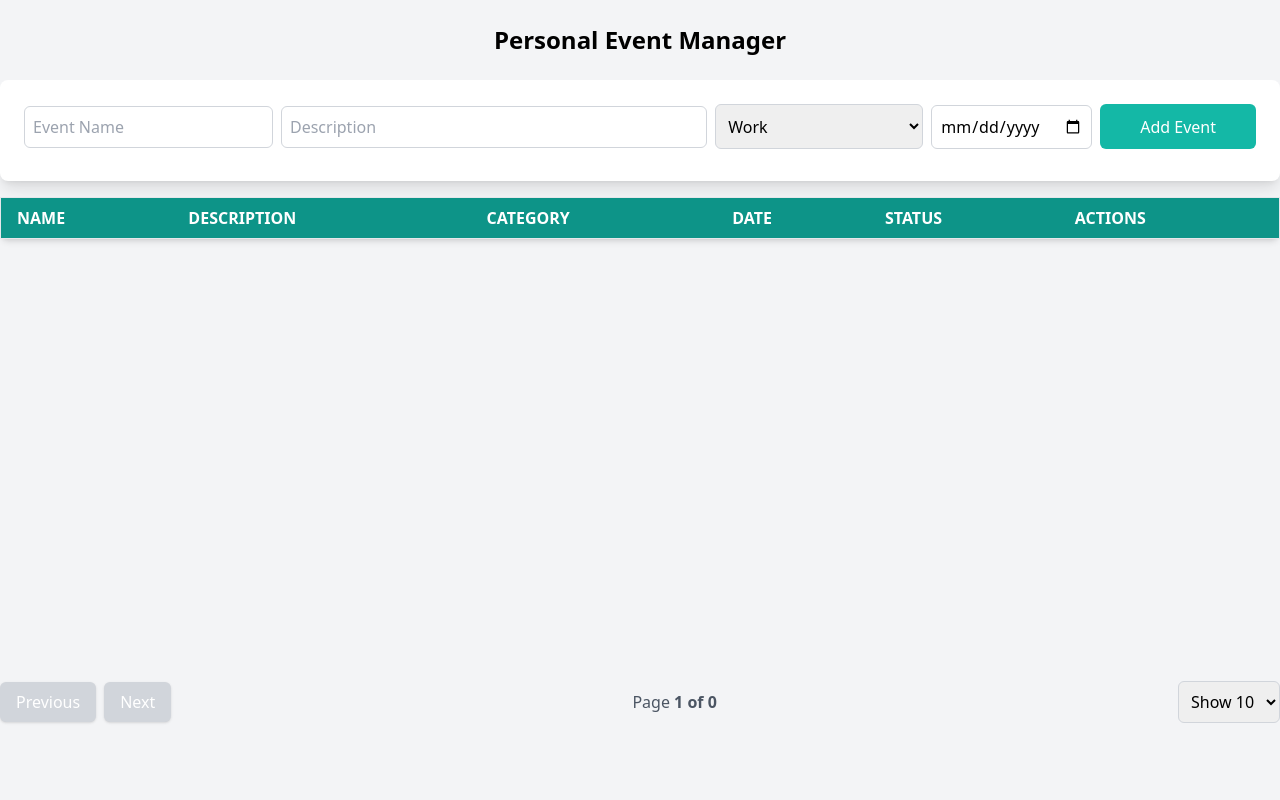
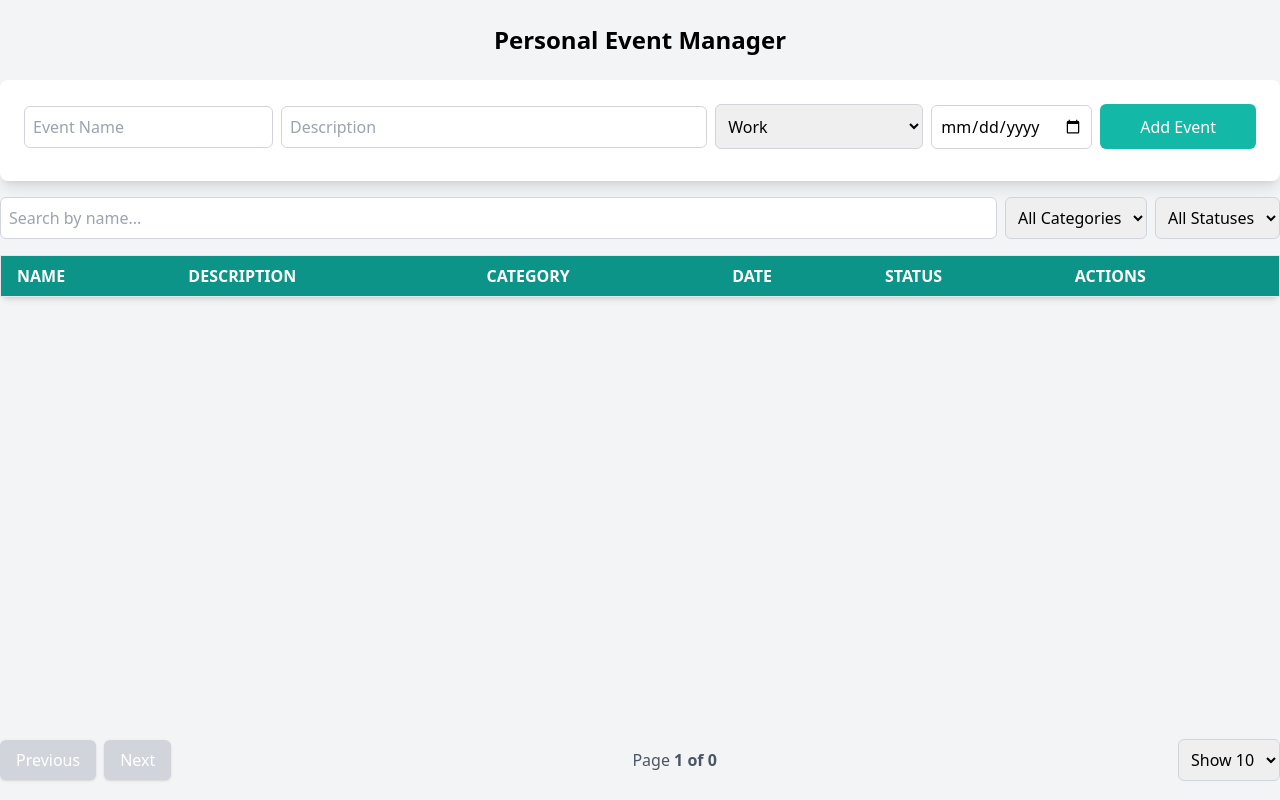
Before and after one commit to onikaChorba/personal-event-manager, a React (Create React App) app: page / in a window 1280 px wide. Built offline with nearby package versions, Linux system fonts and the light colour scheme.

Commit message:
feat: filter categories, statuses

```diff
--- a/src/components/EventForm.tsx
+++ b/src/components/EventForm.tsx
@@ -31,7 +31,7 @@ const EventForm = ({ addEvent }: { addEvent: (event: Event) => void }) => {
   return (
     <form onSubmit={formik.handleSubmit} className="mb-4 p-6 bg-white rounded-lg shadow-lg max-w-full mx-auto flex items-center flex-wrap">
 
-      <div>
+      <div className='relative'>
         <input
           type="text"
           name="name"
@@ -40,8 +40,8 @@ const EventForm = ({ addEvent }: { addEvent: (event: Event) => void }) => {
           onChange={formik.handleChange}
           className="border border-gray-300 p-2 mb-2 rounded-md mr-2"
         />
-        {/* {formik.errors.name && <div className="text-red-500 mb-2">{formik.errors.name}</div>
-        } */}
+        {formik.errors.name && <div className="text-red-500 mb-2 absolute top-11">{formik.errors.name}</div>
+        }
       </div>
       <textarea
         name="description"
@@ -64,7 +64,7 @@ const EventForm = ({ addEvent }: { addEvent: (event: Event) => void }) => {
         <option value="leisure">Leisure</option>
       </select>
 
-      <div>
+      <div className='relative'>
         <input
           type="date"
           name="date"
@@ -72,9 +72,9 @@ const EventForm = ({ addEvent }: { addEvent: (event: Event) => void }) => {
           onChange={formik.handleChange}
           className="border border-gray-300 p-2 mb-2 rounded-md mr-2"
         />
-        {/* {
-          formik.errors.date && <div className="text-red-500 mb-2">{formik.errors.date}</div>
-        } */}
+        {
+          formik.errors.date && <div className="text-red-500 mb-2 absolute top-11">{formik.errors.date}</div>
+        }
         <button type="submit" className="bg-teal-500 text-white p-2 pl-10 pr-10 rounded-md hover:bg-teal-600 transition duration-200 " style={{ height: '45px' }}>
           Add Event
         </button>
--- a/src/components/EventTable.tsx
+++ b/src/components/EventTable.tsx
@@ -17,6 +17,10 @@ interface EventTableProps {
 const EventTable = ({ events, updateEvent, deleteEvent }: EventTableProps) => {
   const [editingRow, setEditingRow] = useState<number | null>(null);
   const [editedEvent, setEditedEvent] = useState<Event | null>(null);
+
+  const [searchQuery, setSearchQuery] = useState('');
+  const [selectedCategory, setSelectedCategory] = useState<string | 'all'>('all');
+  const [selectedStatus, setSelectedStatus] = useState<string | 'all'>('all');
 
   const handleEditClick = (row: Event) => {
     setEditingRow(row.id);
@@ -41,6 +45,18 @@ const EventTable = ({ events, updateEvent, deleteEvent }: EventTableProps) => {
       setEditedEvent({ ...editedEvent, [field]: e.target.value });
     }
   };
+  const filteredEvents = useMemo(() => {
+    return events.filter((event) => {
+      const matchesSearch =
+        event.name.toLowerCase().includes(searchQuery.toLowerCase());
+      const matchesCategory =
+        selectedCategory === 'all' || event.category === selectedCategory;
+      const matchesStatus =
+        selectedStatus === 'all' || event.status === selectedStatus;
+
+      return matchesSearch && matchesCategory && matchesStatus;
+    });
+  }, [events, searchQuery, selectedCategory, selectedStatus]);
 
   const columns = useMemo<ColumnDef<Event, string>[]>(
     () => [
@@ -183,7 +199,7 @@ const EventTable = ({ events, updateEvent, deleteEvent }: EventTableProps) => {
   );
 
   const table = useReactTable({
-    data: events,
+    data: filteredEvents,
     columns,
     getCoreRowModel: getCoreRowModel(),
     getPaginationRowModel: getPaginationRowModel(),
@@ -192,6 +208,35 @@ const EventTable = ({ events, updateEvent, deleteEvent }: EventTableProps) => {
 
   return (
     <div className="flex flex-col h-full">
+      <div className="flex mb-4">
+        <input
+          type="text"
+          placeholder="Search by name..."
+          value={searchQuery}
+          onChange={(e) => setSearchQuery(e.target.value)}
+          className="border border-gray-300 rounded-md p-2 mr-2 flex-1"
+        />
+        <select
+          value={selectedCategory}
+          onChange={(e) => setSelectedCategory(e.target.value)}
+          className="border border-gray-300 rounded-md p-2 mr-2"
+        >
+          <option value="all">All Categories</option>
+          <option value="work">Work</option>
+          <option value="personal">Personal</option>
+          <option value="leisure">Leisure</option>
+        </select>
+        <select
+          value={selectedStatus}
+          onChange={(e) => setSelectedStatus(e.target.value)}
+          className="border border-gray-300 rounded-md p-2"
+        >
+          <option value="all">All Statuses</option>
+          <option value="upcoming">Upcoming</option>
+          <option value="completed">Completed</option>
+          <option value="cancelled">Cancelled</option>
+        </select>
+      </div>
       <div className="flex-grow min-h-[460px] max-h-[460px] overflow-y-auto relative">
         <table className="w-full border border-gray-200 shadow-md rounded-lg">
           <thead className="bg-teal-600 text-white sticky top-0 z-10">
```
